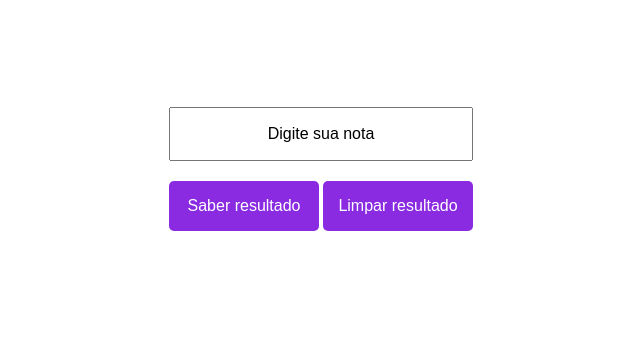
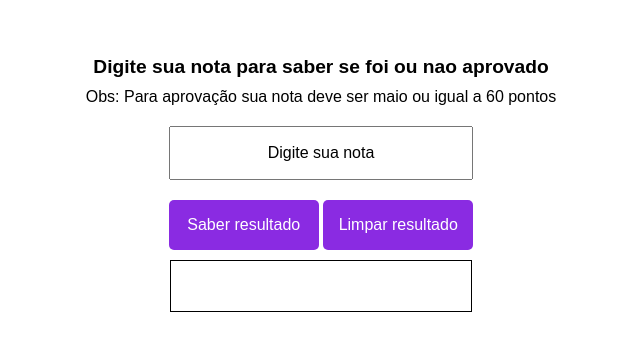
Before and after one commit to luqnex/calcularNota, a plain HTML site: page index.html in a window 1280 px wide. Shown: the part 216-566 px from the top of the page, without its empty margins (319-959 px from the left). Drawn offline with Linux system fonts and the light colour scheme.

Commit message:
Alteração nos arquivos

```diff
--- a/index.html
+++ b/index.html
@@ -10,6 +10,8 @@
 </head>
 <body>
     <div class="content">
+        <h1>Digite sua nota para saber se foi ou nao aprovado</h1>
+        <p>Obs: Para aprovação sua nota deve ser maio ou igual a 60 pontos</p>
         <input type="text" id="nota" value="Digite sua nota">
 
         <div class="buttons">
@@ -17,7 +19,7 @@
             <button id="limparResultado">Limpar resultado</button>
         </div>
 
-        <h1 id="resultado"></h1>
+        <h2 id="resultado"></h2>
     </div>
 
     <script src="./javascript.js"></script>
--- a/style.css
+++ b/style.css
@@ -2,6 +2,7 @@
     margin: 0;
     padding: 0;
     overflow-y: hidden;
+    font-family: Arial, Helvetica, sans-serif;
 }
 
 .content {
@@ -38,5 +39,19 @@
 
 .content h1 {
     font-size: 1.2rem;
-    margin-top: 20px;
+    margin-bottom: 10px;
 }
+
+.content p {
+    margin-bottom: 20px;
+}
+
+.content #resultado {
+    width: 300px;
+    height: 50px;
+    border: 1px solid black;
+    font-size: 1rem;
+    display: flex;
+    justify-content: center;
+    align-items: center;
+}
```
